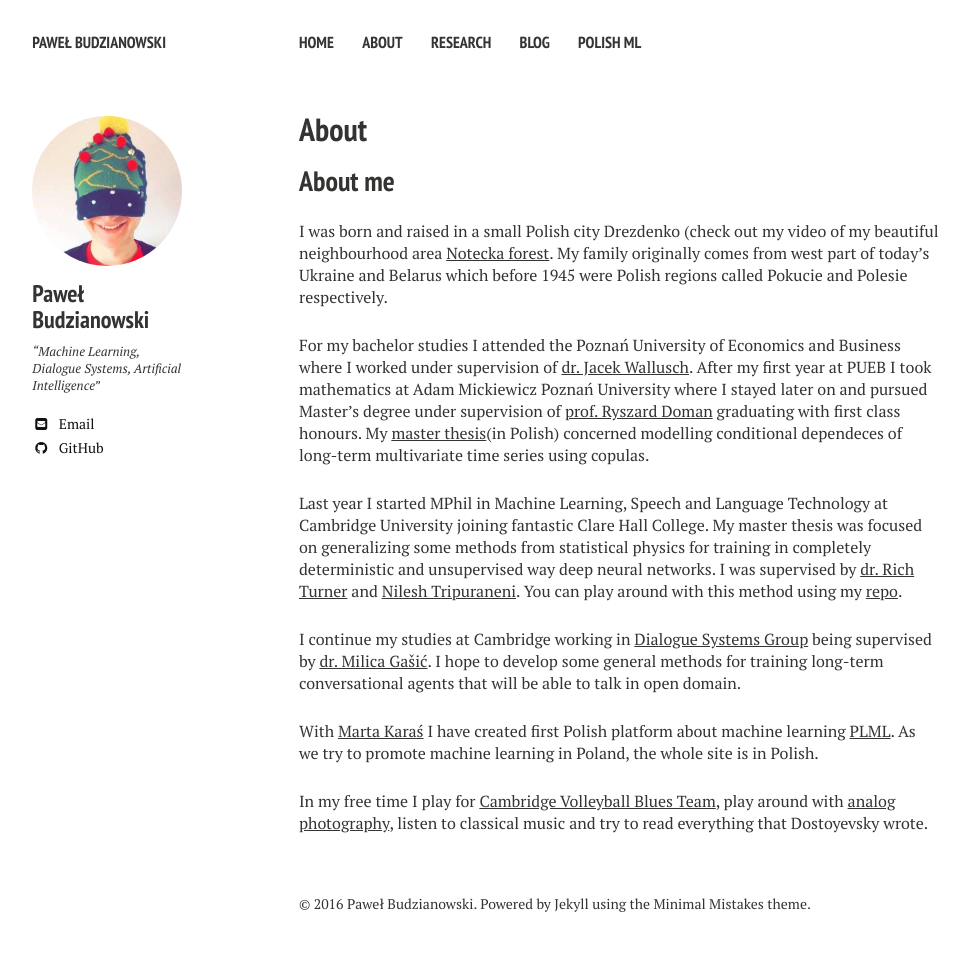
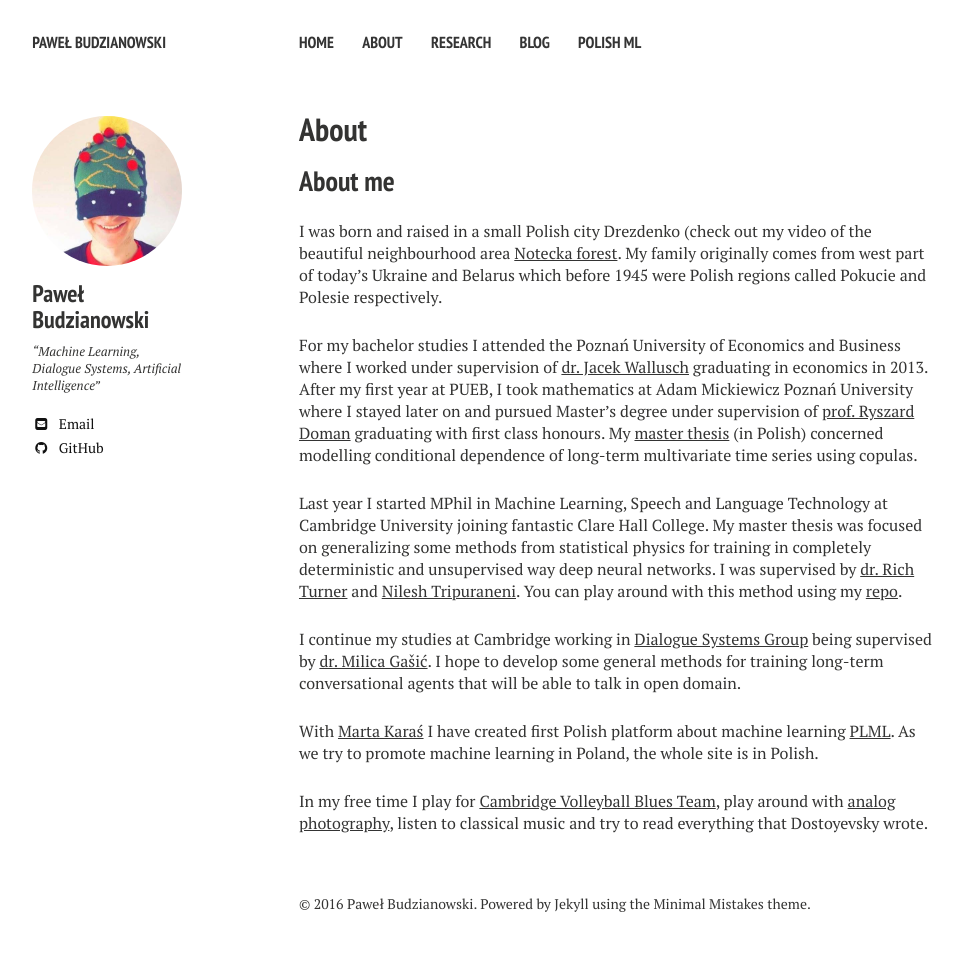
Before and after one commit to pawel-polyai/budzianowski.github.io, a Jekyll site: the page built from about.md, in a window 1280 px wide. Shown: the whole page, without its empty margins (21-989 px from the left). Built offline with Jekyll 4.4.1, drawn with Linux system fonts in a browser that asks for light colours; nearby versions of some CDN libraries.

Commit message:
Update about.md

```diff
--- a/about.md
+++ b/about.md
@@ -9,9 +9,9 @@ share: false
 
 ## About me
 
-I was born and raised in a small Polish city Drezdenko (check out my video of my beautiful neighbourhood area [Notecka forest](https://youtube.com/watch?v=EXHQY0JRl74). My family originally comes from west part of today's Ukraine and Belarus which before 1945 were Polish regions called Pokucie and Polesie respectively.
+I was born and raised in a small Polish city Drezdenko (check out my video of the beautiful neighbourhood area [Notecka forest](https://youtube.com/watch?v=EXHQY0JRl74). My family originally comes from west part of today's Ukraine and Belarus which before 1945 were Polish regions called Pokucie and Polesie respectively.
 
-For my bachelor studies I attended the Poznań University of Economics and Business where I worked under supervision of [dr. Jacek Wallusch](http://ikbt.org/beta/o-nas/). After my first year at PUEB I took mathematics at Adam Mickiewicz Poznań University where I stayed later on and pursued Master's degree under supervision of [prof. Ryszard Doman](https://semopis.wmi.amu.edu.pl/Matematyka/prof.%20dr%20hab.%20Ryszard%20Doman)  graduating with first class honours. My [master thesis](link)(in Polish)  concerned modelling conditional dependeces of long-term multivariate time series using copulas.
+For my bachelor studies I attended the Poznań University of Economics and Business where I worked under supervision of [dr. Jacek Wallusch](http://ikbt.org/beta/o-nas/) graduating in economics in 2013. After my first year at PUEB, I took mathematics at Adam Mickiewicz Poznań University where I stayed later on and pursued Master's degree under supervision of [prof. Ryszard Doman](https://semopis.wmi.amu.edu.pl/Matematyka/prof.%20dr%20hab.%20Ryszard%20Doman) graduating with first class honours. My [master thesis](https://github.com/budzianowski/budzianowski.github.io/blob/master/data/Pawe%C5%82_Budzianowski.pdf) (in Polish) concerned modelling conditional dependence of long-term multivariate time series using copulas.
 
 Last year I started MPhil in Machine Learning, Speech and Language Technology at Cambridge University joining fantastic Clare Hall College. My master thesis was focused on generalizing some methods from statistical physics for training in completely deterministic and unsupervised way deep neural networks. I was supervised by [dr. Rich Turner](http://learning.eng.cam.ac.uk/Public/Turner/Turner) and [Nilesh Tripuraneni](https://mlg.eng.cam.ac.uk/?portfolio=nilesh-tripuraneni). You can play around with this method using my [repo](https://github.com/budzianowski/DBN/).
 
```
